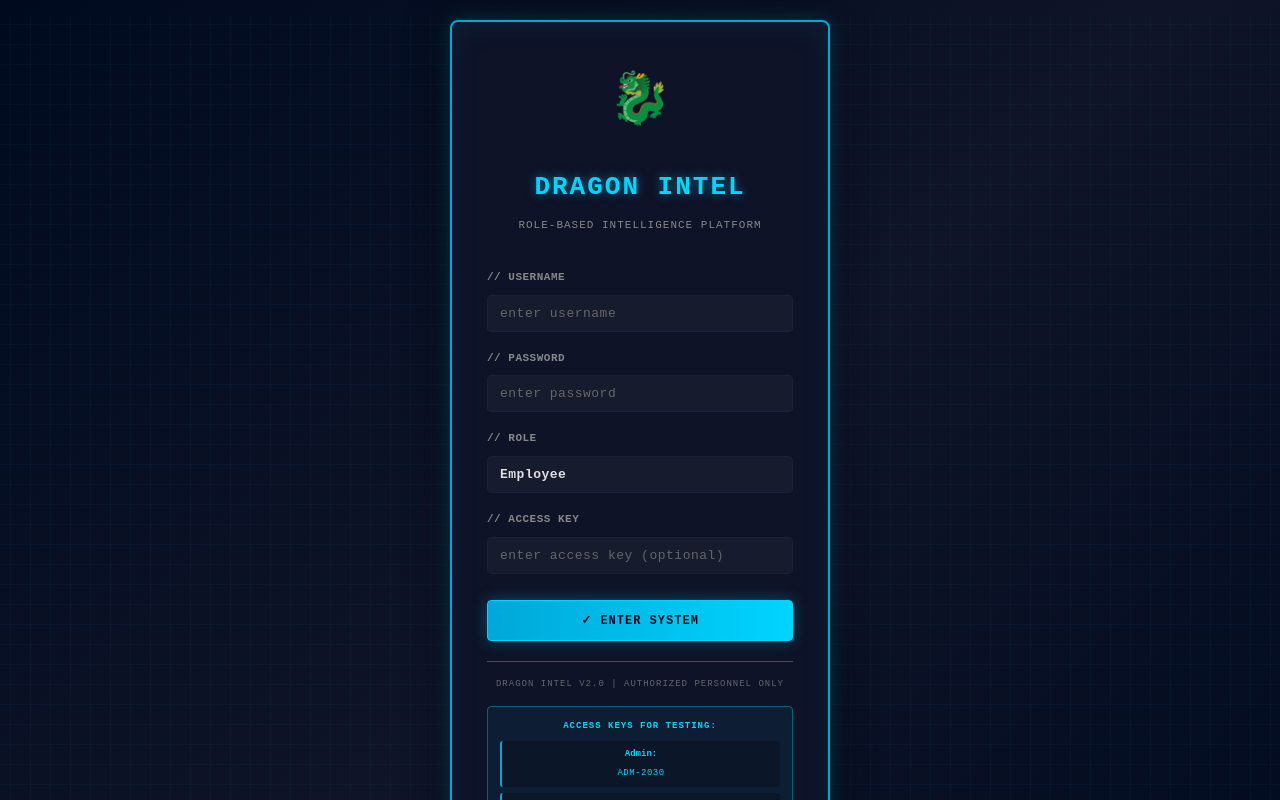
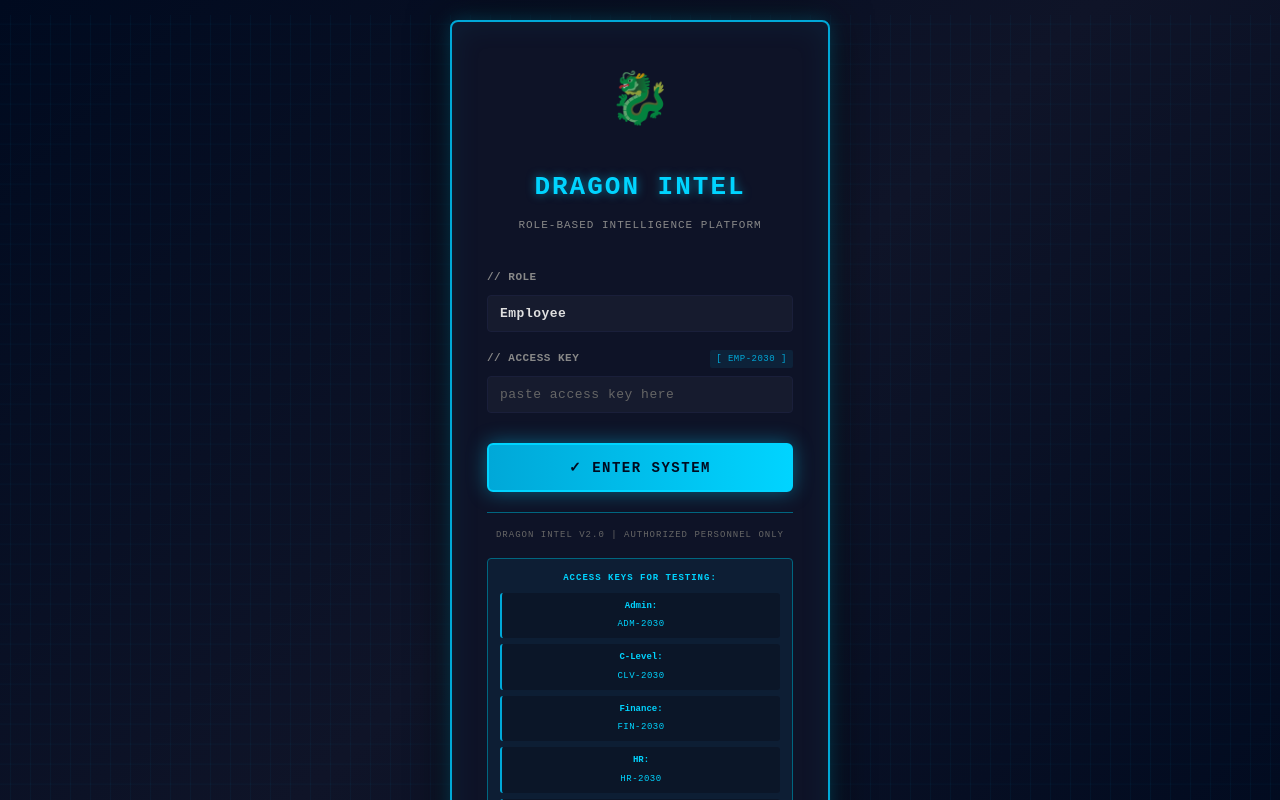
Before and after one commit to Kaviselva017/Role-Based-Access-Control, a React (Create React App) app in the folder frontend/: page /login in a window 1280 px wide. Shown: the top 800 px of the page. Built offline with nearby package versions, Linux system fonts and the light colour scheme.

Commit message:
UI improvements: hide password login, show access key samples per role, enlarge SEND button

```diff
--- a/frontend/src/pages/LoginPage.jsx
+++ b/frontend/src/pages/LoginPage.jsx
@@ -79,11 +79,18 @@ const LoginPage = () => {
   };
 
   const handleSubmit = (e) => {
-    if (authMethod === 'password') {
-      handlePasswordLogin(e);
-    } else {
-      handleAccessKeyLogin(e);
-    }
+    handleAccessKeyLogin(e);
+  };
+
+  const getSampleAccessKey = () => {
+    const roleMap = {
+      'admin': 'ADM-2030',
+      'c-level': 'CLV-2030',
+      'finance': 'FIN-2030',
+      'hr': 'HR-2030',
+      'employee': 'EMP-2030'
+    };
+    return roleMap[role] || 'EMP-2030';
   };
 
   return (
@@ -103,38 +110,6 @@ const LoginPage = () => {
           </div>
 
           <form onSubmit={handleSubmit}>
-            {/* Username */}
-            <div className="form-group">
-              <label htmlFor="username">// USERNAME</label>
-              <div className="input-wrapper">
-                <input
-                  id="username"
-                  type="text"
-                  placeholder="enter username"
-                  value={username}
-                  onChange={(e) => setUsername(e.target.value)}
-                  disabled={loading || authMethod === 'apikey'}
-                  required={authMethod === 'password'}
-                />
-              </div>
-            </div>
-
-            {/* Password */}
-            <div className="form-group">
-              <label htmlFor="password">// PASSWORD</label>
-              <div className="input-wrapper">
-                <input
-                  id="password"
-                  type="password"
-                  placeholder="enter password"
-                  value={password}
-                  onChange={(e) => setPassword(e.target.value)}
-                  disabled={loading || authMethod === 'apikey'}
-                  required={authMethod === 'password'}
-                />
-              </div>
-            </div>
-
             {/* Role Selector */}
             <div className="form-group">
               <label htmlFor="role">// ROLE</label>
@@ -155,12 +130,14 @@ const LoginPage = () => {
 
             {/* Access Key */}
             <div className="form-group">
-              <label htmlFor="accessKey">// ACCESS KEY</label>
+              <label htmlFor="accessKey">
+                // ACCESS KEY <span className="sample-key">[ {getSampleAccessKey()} ]</span>
+              </label>
               <div className="input-wrapper">
                 <input
                   id="accessKey"
-                  type="password"
-                  placeholder="enter access key (optional)"
+                  type="text"
+                  placeholder="paste access key here"
                   value={accessKey}
                   onChange={(e) => setAccessKey(e.target.value)}
                   disabled={loading}
--- a/frontend/src/styles/Chat.css
+++ b/frontend/src/styles/Chat.css
@@ -189,21 +189,22 @@
 /* Chat Input */
 .chat-input-form {
   display: flex;
-  gap: 10px;
-  padding: 20px;
+  gap: 12px;
+  padding: 24px;
   border-top: 1px solid #1a1f3a;
   background: #0f1219;
 }
 
 .chat-input {
   flex: 1;
-  padding: 12px 16px;
+  padding: 14px 18px;
   background: #161b2e;
   border: 1px solid #1a1f3a;
   border-radius: 6px;
   color: #e0e0e0;
   font-size: 14px;
   transition: all 0.3s ease;
+  min-height: 50px;
 }
 
 .chat-input:focus {
@@ -222,20 +223,22 @@
 }
 
 .send-btn {
-  padding: 12px 20px;
+  padding: 16px 28px;
   background: #00d4ff;
   color: #0a0e27;
   border: none;
   border-radius: 6px;
-  font-weight: 600;
-  font-size: 12px;
-  letter-spacing: 1px;
+  font-weight: 700;
+  font-size: 14px;
+  letter-spacing: 1.2px;
   cursor: pointer;
   transition: all 0.3s ease;
   text-transform: uppercase;
   display: flex;
   align-items: center;
-  gap: 8px;
+  gap: 10px;
+  min-height: 50px;
+  box-shadow: 0 4px 12px rgba(0, 212, 255, 0.25);
 }
 
 .send-btn:hover:not(:disabled) {
--- a/frontend/src/styles/LoginPage.css
+++ b/frontend/src/styles/LoginPage.css
@@ -137,6 +137,20 @@ form {
   text-transform: uppercase;
   letter-spacing: 1px;
   font-family: 'Courier New', monospace;
+  display: flex;
+  justify-content: space-between;
+  align-items: center;
+}
+
+.sample-key {
+  font-size: 9px;
+  color: #00a8d8;
+  font-weight: 400;
+  letter-spacing: 0.5px;
+  background: rgba(0, 168, 216, 0.1);
+  padding: 2px 6px;
+  border-radius: 2px;
+  margin-left: auto;
 }
 
 .input-wrapper {
@@ -214,21 +228,23 @@ form {
 
 /* Enter Button */
 .enter-btn {
-  padding: 12px;
+  padding: 14px 20px;
   background: linear-gradient(90deg, #00a8d8 0%, #00d4ff 100%);
   color: #000a1f;
-  border: 1px solid #00d4ff;
-  border-radius: 4px;
+  border: 2px solid #00d4ff;
+  border-radius: 6px;
   font-weight: 700;
-  font-size: 12px;
-  letter-spacing: 1px;
+  font-size: 14px;
+  letter-spacing: 1.5px;
   text-transform: uppercase;
   cursor: pointer;
   transition: all 0.3s ease;
   font-family: 'Courier New', monospace;
-  margin-top: 8px;
-  box-shadow: 0 0 15px rgba(0, 212, 255, 0.3);
-}
+  margin-top: 12px;
+  box-shadow: 0 0 20px rgba(0, 212, 255, 0.4);
+  height: auto;
+  min-height: 45px;
+}:
 
 .enter-btn:hover:not(:disabled) {
   box-shadow:
```
Also changed, not shown: 2 other files (tests, documents, lock files or other folders).
